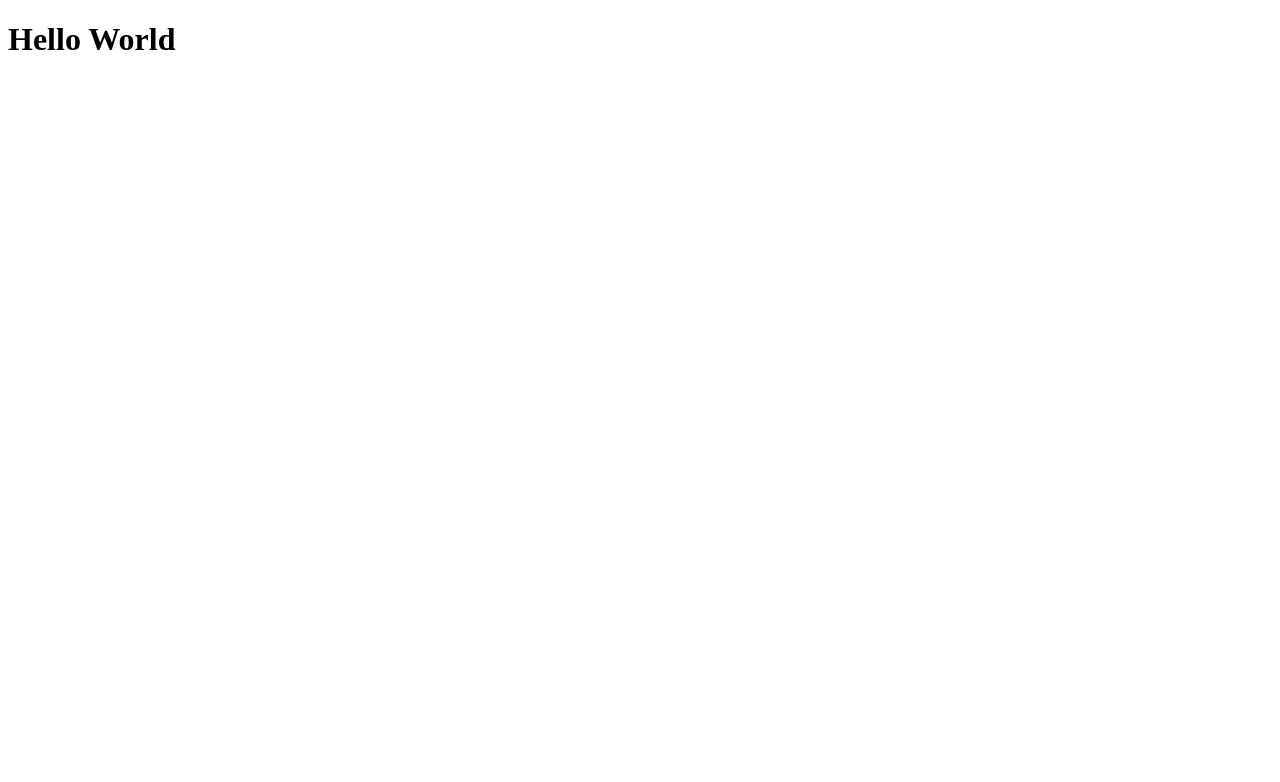
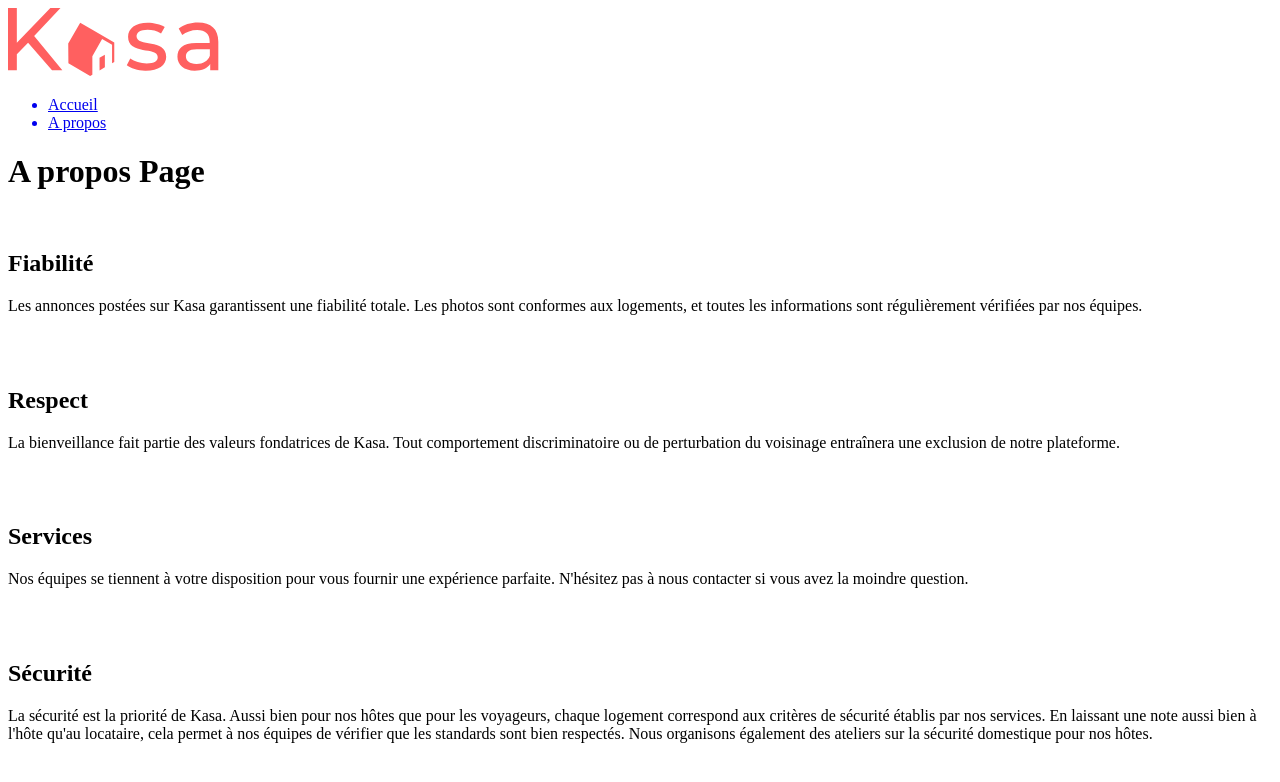
Before and after one commit to tchicoulo/kasa, a React (Create React App) app: page /about in a window 1280 px wide. Shown: the top 782 px of the page. Built offline with nearby package versions, Linux system fonts and the light colour scheme.

Commit message:
Added Routes/Navigation

```diff
--- a/package.json
+++ b/package.json
@@ -8,7 +8,9 @@
     "@testing-library/user-event": "^13.5.0",
     "react": "^18.2.0",
     "react-dom": "^18.2.0",
+    "react-router-dom": "^6.3.0",
     "react-scripts": "5.0.1",
+    "sass": "^1.52.3",
     "web-vitals": "^2.1.4"
   },
   "scripts": {
--- a/src/App.js
+++ b/src/App.js
@@ -1,10 +1,20 @@
 import React from "react";
+import { BrowserRouter, Routes, Route } from "react-router-dom";
+import About from "./pages/About";
+import ErrorPage from "./pages/ErrorPage";
+import Home from "./pages/Home";
+import Logement from "./pages/Logement";
 
 const App = () => {
   return (
-    <div>
-      <h1>Hello World</h1>
-    </div>
+    <BrowserRouter>
+      <Routes>
+        <Route path="/" element={<Home />} />
+        <Route path="*" element={<ErrorPage />} />
+        <Route path="/about" element={<About />} />
+        <Route path="/logement" element={<Logement />} />
+      </Routes>
+    </BrowserRouter>
   );
 };
 
--- /dev/null
+++ b/src/components/Navigation.jsx
@@ -0,0 +1,20 @@
+import React from "react";
+import { NavLink } from "react-router-dom";
+
+const Navigation = () => {
+  return (
+    <div className="navigation">
+      <img src="./kasa-logo.svg" alt="kasa logo" />
+      <ul>
+        <NavLink to="/">
+          <li>Accueil</li>
+        </NavLink>
+        <NavLink to="/about">
+          <li>A propos</li>
+        </NavLink>
+      </ul>
+    </div>
+  );
+};
+
+export default Navigation;
--- a/src/index.js
+++ b/src/index.js
@@ -1,6 +1,7 @@
 import React from "react";
 import ReactDOM from "react-dom/client";
 import App from "./App";
+import "./styles/index.scss";
 
 const root = ReactDOM.createRoot(document.getElementById("root"));
 root.render(
--- /dev/null
+++ b/src/pages/About.jsx
@@ -0,0 +1,47 @@
+import React from "react";
+import Navigation from "../components/Navigation";
+
+const About = () => {
+  return (
+    <div>
+      <Navigation />
+      <h1>A propos Page</h1>
+      <br />
+      <h2>Fiabilité</h2>
+      <p>
+        Les annonces postées sur Kasa garantissent une fiabilité totale. Les
+        photos sont conformes aux logements, et toutes les informations sont
+        régulièrement vérifiées par nos équipes.
+      </p>
+      <br />
+      <br />
+      <h2>Respect</h2>
+      <p>
+        La bienveillance fait partie des valeurs fondatrices de Kasa. Tout
+        comportement discriminatoire ou de perturbation du voisinage entraînera
+        une exclusion de notre plateforme.
+      </p>
+      <br />
+      <br />
+      <h2>Services</h2>
+      <p>
+        Nos équipes se tiennent à votre disposition pour vous fournir une
+        expérience parfaite. N'hésitez pas à nous contacter si vous avez la
+        moindre question.
+      </p>
+      <br />
+      <br />
+      <h2>Sécurité</h2>
+      <p>
+        La sécurité est la priorité de Kasa. Aussi bien pour nos hôtes que pour
+        les voyageurs, chaque logement correspond aux critères de sécurité
+        établis par nos services. En laissant une note aussi bien à l'hôte qu'au
+        locataire, cela permet à nos équipes de vérifier que les standards sont
+        bien respectés. Nous organisons également des ateliers sur la sécurité
+        domestique pour nos hôtes.
+      </p>
+    </div>
+  );
+};
+
+export default About;
--- /dev/null
+++ b/src/pages/ErrorPage.jsx
@@ -0,0 +1,13 @@
+import React from "react";
+import Navigation from "../components/Navigation";
+
+const ErrorPage = () => {
+  return (
+    <div>
+      <Navigation />
+      <h1>Error page : 404</h1>
+    </div>
+  );
+};
+
+export default ErrorPage;
--- /dev/null
+++ b/src/pages/Home.jsx
@@ -0,0 +1,13 @@
+import React from "react";
+import Navigation from "../components/Navigation";
+
+const Home = () => {
+  return (
+    <div>
+      <Navigation />
+      <h1>Home page</h1>
+    </div>
+  );
+};
+
+export default Home;
--- /dev/null
+++ b/src/pages/Logement.jsx
@@ -0,0 +1,13 @@
+import React from "react";
+import Navigation from "../components/Navigation";
+
+const Logement = () => {
+  return (
+    <div>
+      <Navigation />
+      <h1>Logement Page</h1>
+    </div>
+  );
+};
+
+export default Logement;
--- /dev/null
+++ b/src/styles/index.scss
@@ -0,0 +1 @@
+@import "./settings";
```
Also changed, not shown: public/kasa-logo.svg (added), src/styles/_settings.scss (added), 1 other file (tests, documents, lock files or other folders).
